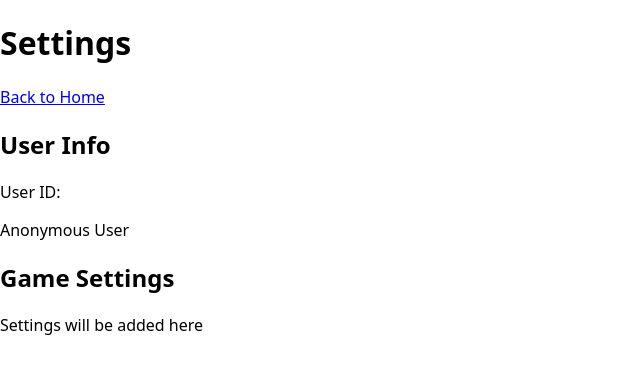
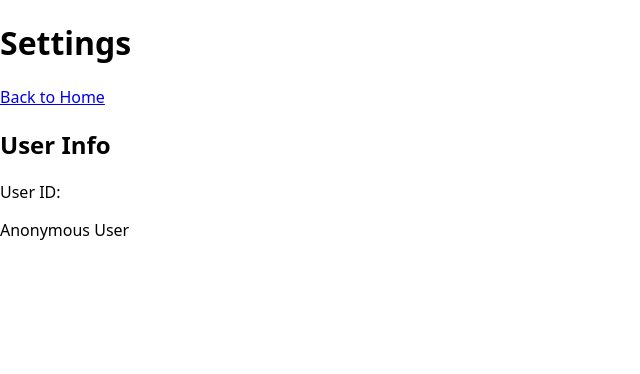
Before and after one commit to Dynosol/playfish.io, a React (Vite) app: page /settings in a window 1280 px wide. Shown: the top 374 px of the page, without its empty margins (0-640 px from the left). Built offline with nearby package versions, Linux system fonts and the light colour scheme; no server answers.

Commit message:
some bullshit

```diff
--- a/src/pages/SettingsPage.tsx
+++ b/src/pages/SettingsPage.tsx
@@ -15,11 +15,6 @@ const SettingsPage: React.FC = () => {
         <p>User ID: {user?.uid}</p>
         <p>Anonymous User</p>
       </div>
-
-      <div>
-        <h2>Game Settings</h2>
-        <p>Settings will be added here</p>
-      </div>
     </div>
   );
 };
```
